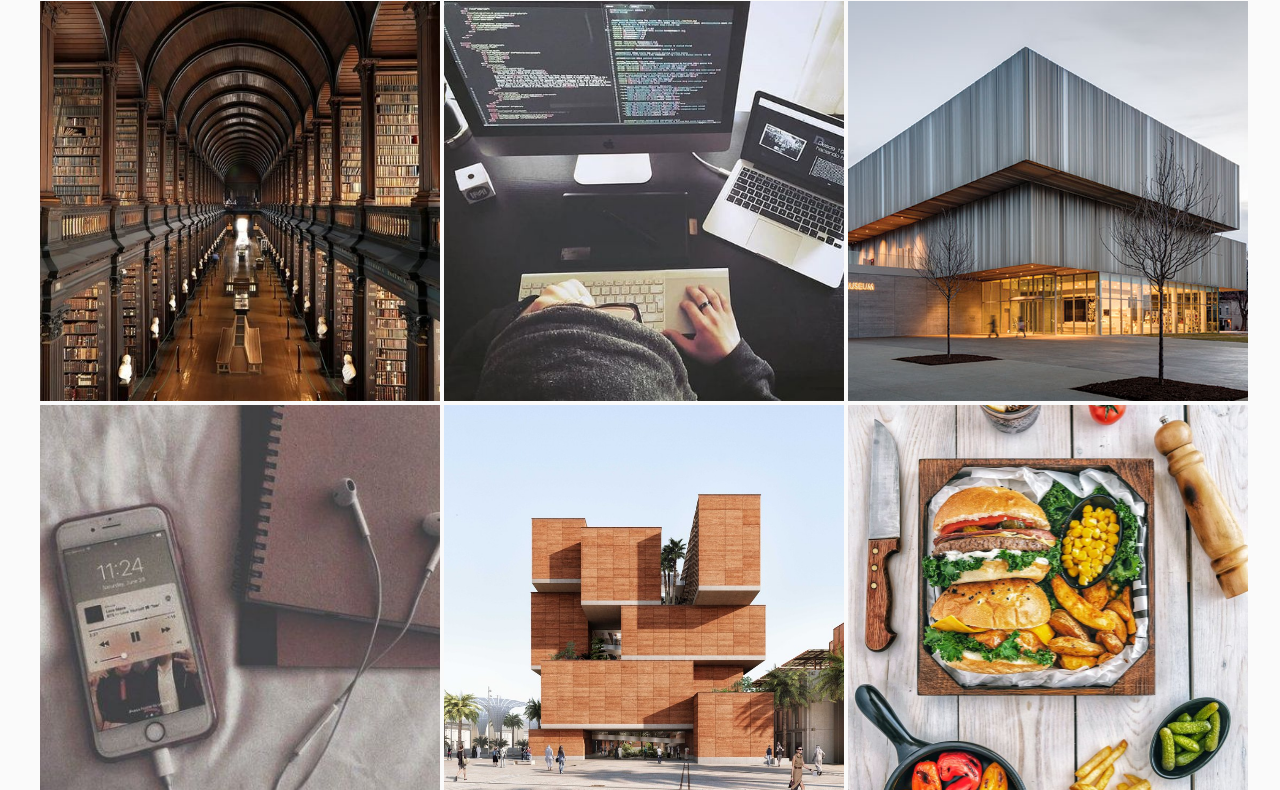
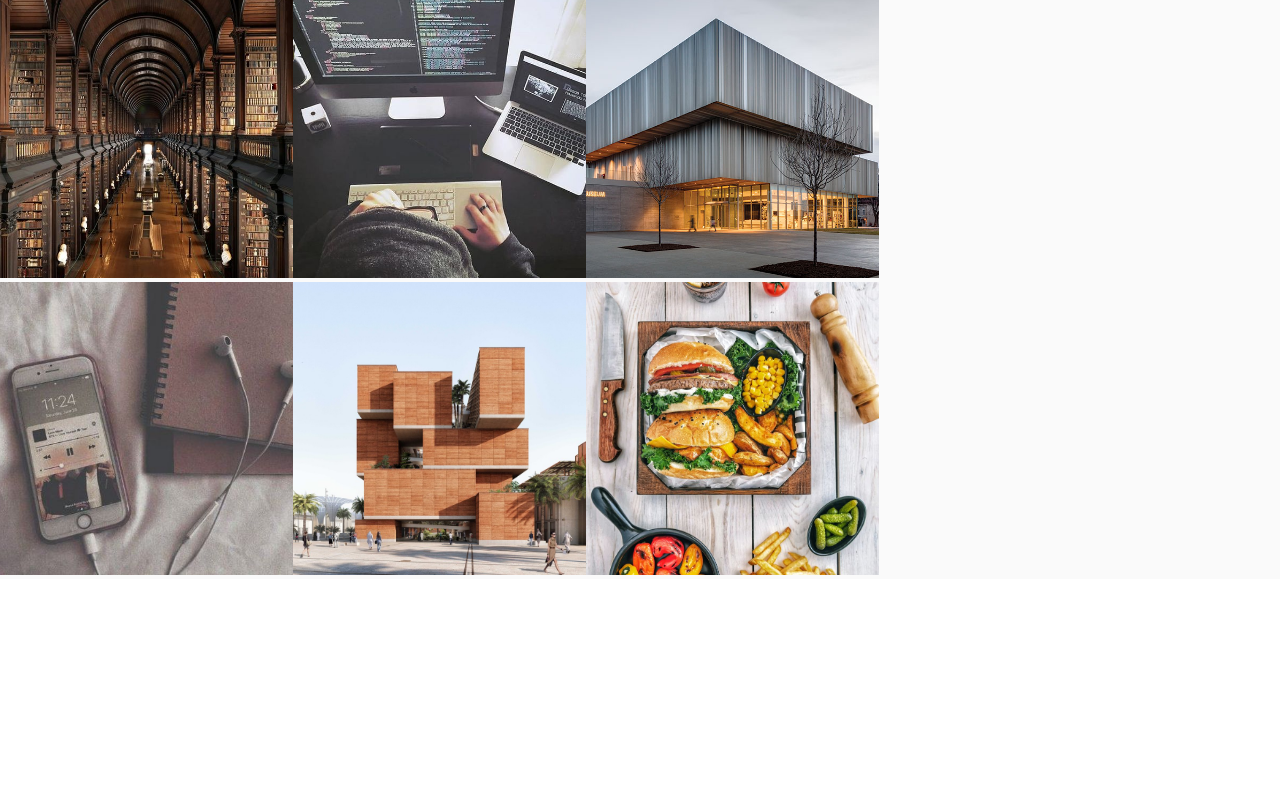
Before and after one commit to Sept1le/septilegram, a plain HTML site: page index.html in a window 1280 px wide. Shown: the part 132-922 px from the top of the page. After the commit the page ends 800 px from the top, so only its background shows below. Drawn offline with Linux system fonts and the light colour scheme.

Commit message:
Added columns and hover effects for photos

```diff
--- a/index.html
+++ b/index.html
@@ -13,16 +13,30 @@
         </div>
     </header>
     <main>
-        <section class="gallery">
-            <ul>
+        <article class="gallery">
+            <div class="line">
+                <div class="photo">
                     <img src="files/1.jpg">
+                </div>
+                <div class="photo">
                     <img src="files/2.jpg">
+                </div>
+                <div class="photo">
                     <img src="files/3.jpg">
+                </div>
+            </div>
+            <div class="line">
+                <div class="photo">
                     <img src="files/4.jpg">
+                </div>
+                <div class="photo">
                     <img src="files/5.jpg">
+                </div>
+                <div class="photo">
                     <img src="files/6.jpg">
-            </ul>
-        </section>
+                </div>
+            </div>
+        </article>
     </main>
     <footer>
 
--- a/style.css
+++ b/style.css
@@ -8,12 +8,20 @@ body {
     justify-content: center;
 }
 .gallery {
-    display: flex;
     justify-content: center;
     background-color: #fafafa;
 }
-.gallery img {
-    width: 400px;
-    height: 400px;
+.line {
+    display: flex;
+}
+.photo {
+
+}
+.photo img{
+    width: 293px;
+    height: 293px;
     object-fit: cover;
 }
+.photo:hover {
+    filter: brightness(0.6)
+}
```
Also changed, not shown: img/NicePng_instagram-like-png_1704418.png (added). Lines whose indentation alone changed are shown as unchanged.
